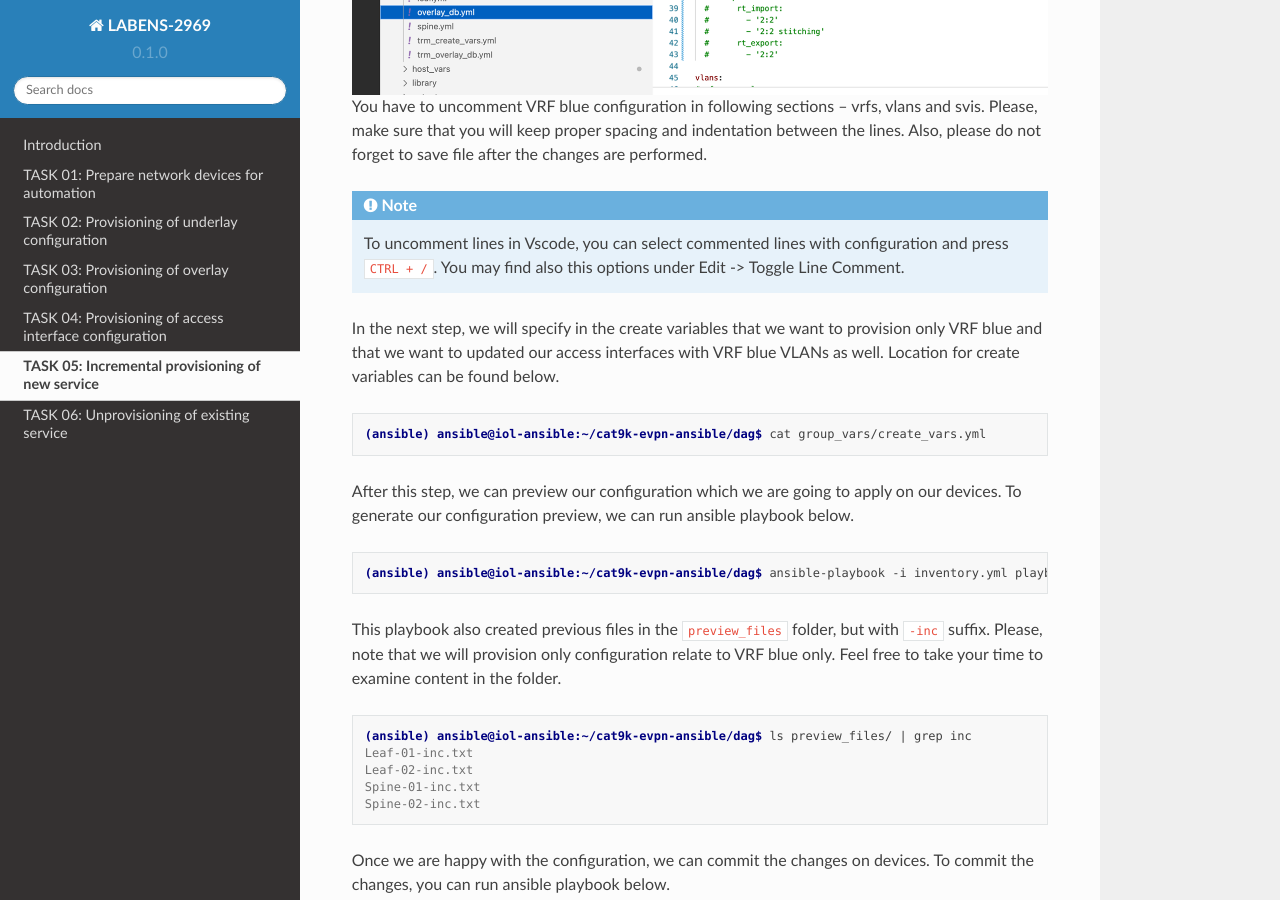
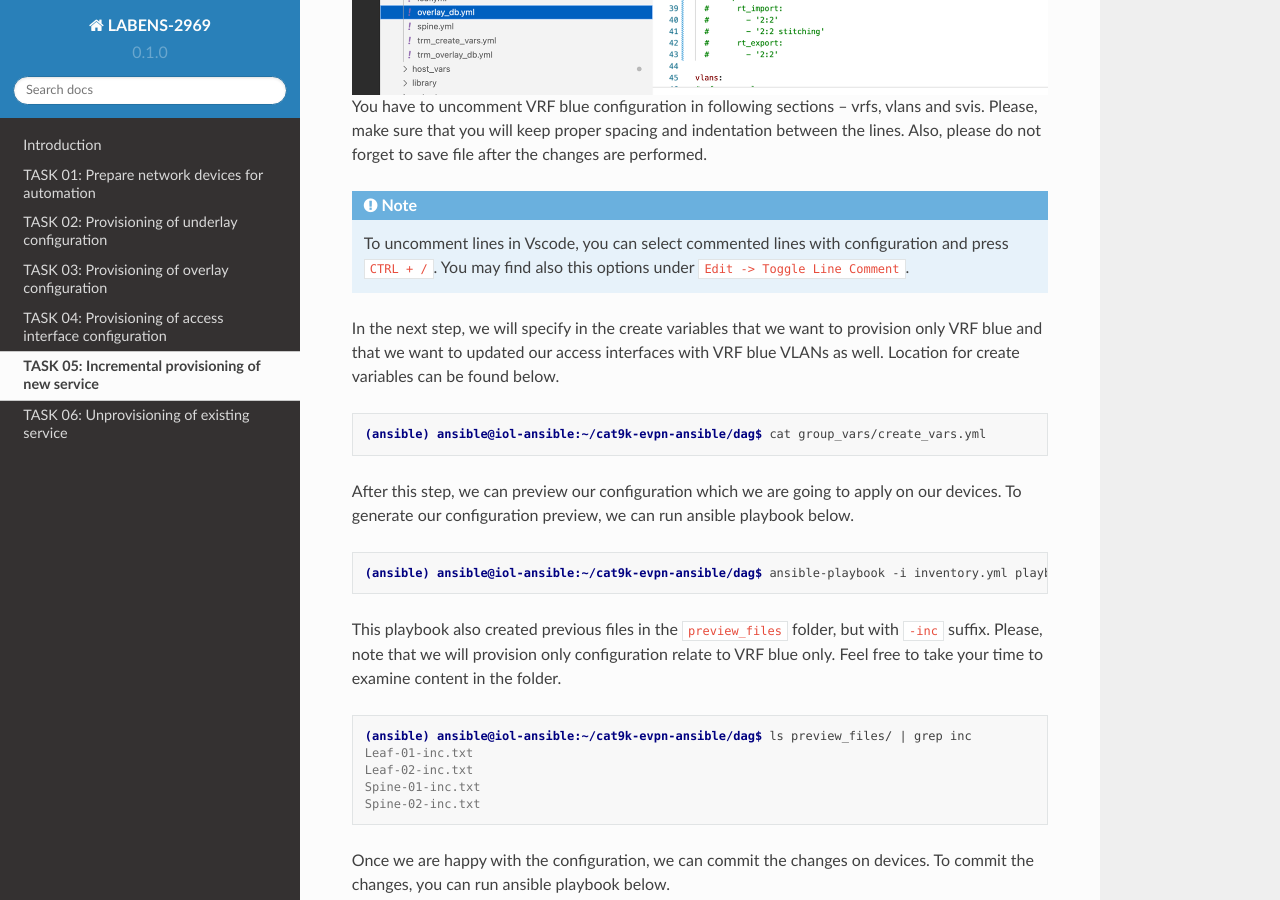
Before and after one commit to dvishchu/labens-2969, a Sphinx documentation site: the page built from docs/source/task_05.rst, in a window 1280 px wide and 900 px high, scrolled down 868 px. Built offline with Sphinx 7.4.7 and the Read the Docs theme 2.0.0, drawn with Linux system fonts in a browser that asks for light colours.

```diff
--- a/docs/source/task_05.rst
+++ b/docs/source/task_05.rst
@@ -17,7 +17,7 @@ As you could notice in previous task, we had configuration of VRF blue commented
 You have to uncomment VRF blue configuration in following sections – vrfs, vlans and svis. Please, make sure that you will keep proper spacing and indentation between the lines. Also, please do not forget to save file after the changes are performed.
 
 .. note::
-    To uncomment lines in Vscode, you can select commented lines with configuration and press ``CTRL + /``. You may find also this options under Edit -> Toggle Line Comment.
+    To uncomment lines in Vscode, you can select commented lines with configuration and press ``CTRL + /``. You may find also this options under ``Edit -> Toggle Line Comment``.
 
 In the next step, we will specify in the create variables that we want to provision only VRF blue and that we want to updated our access interfaces with VRF blue VLANs as well. Location for create variables can be found below.
 
```
